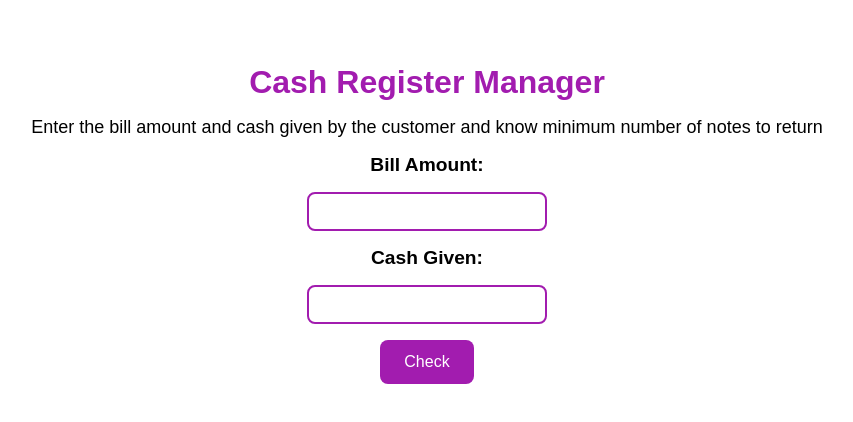
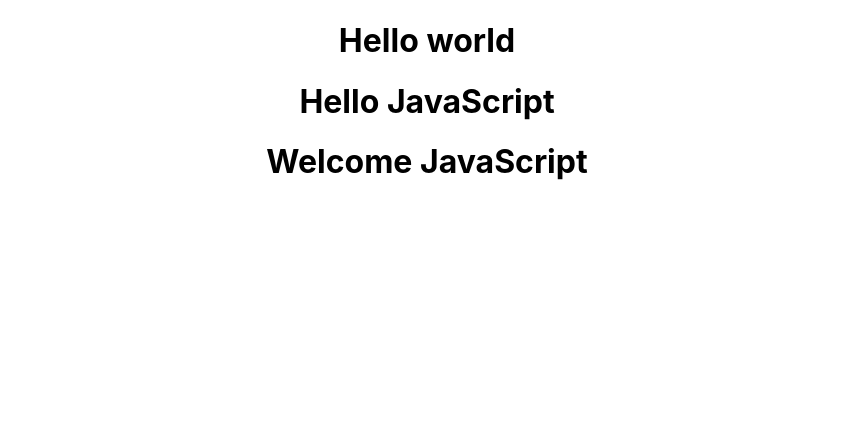
Before and after one commit to suraj-20/neog.camp, a React (Create React App) app in the folder LessonFive/first-react-app/: page / in a window 1280 px wide. Shown: the top 422 px of the page, without its empty margins (213-1066 px from the left). Built offline with nearby package versions, Linux system fonts and the light colour scheme.

Commit message:
Initial commit

```diff
--- a/LessonFive/first-react-app/src/App.css
+++ b/LessonFive/first-react-app/src/App.css
@@ -6,125 +6,3 @@
   height: 40vmin;
   pointer-events: none;
 }
-
-
-
-* {
-  margin: 0;
-  padding: 0;
-  box-sizing: border-box;
-}
-
-:root {
-  --primary-color: #a21caf;
-  --font: "Montserrat", sans-serif;
-}
-
-.container {
-  display: flex;
-  flex-direction: column;
-  margin: 4rem auto 7rem;
-  text-align: center;
-  font-family: var(--font);
-}
-
-.heading {
-  color: var(--primary-color);
-  font-weight: bold;
-  margin: 0rem auto 1rem;
-}
-
-.peragraph {
-  font-size: large;
-  font-weight: 500;
-  margin: 1rem;
-}
-
-.label {
-  display: block;
-  font-weight: bold;
-  font-size: 1.2rem;
-}
-
-.inputArea {
-  border: 2px solid var(--primary-color);
-  padding: 0.6rem 1rem;
-  font-size: 0.9rem;
-  width: 15rem;
-  border-radius: 0.5rem;
-  margin: 1rem;
-  outline: var(--primary-color);
-}
-
-.checkBtn {
-  display: block;
-  margin: auto;
-  padding: 0.8rem 1.5rem;
-  background-color: var(--primary-color);
-  outline: white;
-  border: none;
-  color: #fff;
-  font-size: 1rem;
-  font-weight: 500;
-  border-radius: 0.5rem;
-  cursor: pointer;
-}
-
-#errorMessage {
-  margin: 1rem;
-  font-size: 1.2rem;
-}
-
-.table {
-  margin: auto;
-  width: 50%;
-  border-collapse: collapse;
-  text-align: justify;
-}
-
-.table caption {
-  margin: 1rem 0rem;
-  font-size: 1.4rem;
-  font-weight: 600;
-}
-
-th,
-td {
-  border: 2px solid var(--primary-color);
-  border-collapse: collapse;
-  width: 0;
-  padding: 0.4rem;
-}
-
-
-
-
-@media (prefers-reduced-motion: no-preference) {
-  .App-logo {
-    animation: App-logo-spin infinite 20s linear;
-  }
-}
-
-.App-header {
-  background-color: #282c34;
-  min-height: 100vh;
-  display: flex;
-  flex-direction: column;
-  align-items: center;
-  justify-content: center;
-  font-size: calc(10px + 2vmin);
-  color: white;
-}
-
-.App-link {
-  color: #61dafb;
-}
-
-@keyframes App-logo-spin {
-  from {
-    transform: rotate(0deg);
-  }
-  to {
-    transform: rotate(360deg);
-  }
-}
--- a/LessonFive/first-react-app/src/App.js
+++ b/LessonFive/first-react-app/src/App.js
@@ -1,69 +1,18 @@
-import './App.css';
-import './Components/table.js'
+import { Component } from "react";
+import "./App.css";
+import Greet from "./Components/Greet";
+import Welcome from './Components/Welcome';
 
-export default function App() {
-  const billAmount = document.querySelector("bill-amount");
-  const cashGiven = document.querySelector("cash-given");
-  // const errorMessage = document.querySelector("errorMessage");
+class App extends Component {
+  render() {
+    return (
+      <div className="App">
+        <h1>Hello world</h1>
+        <Greet />
+        <Welcome />
+      </div>
+    );
+  }
+}
 
-  function onChangeHandler(event) {
-    var userBillInput = event.target.value;
-
-    checkChanges(userBillInput);
-  }
-
-  function checkChanges(userBillInput) {
-    console.log("clicked");
-    console.log(billAmount);
-    if (billAmount > 0) {
-      console.log(billAmount);
-      if (cashGiven <= billAmount) {
-        console.log("right");
-      } else {
-        console.log("wrong");
-        //errorMessage.innerText = "Do you want to wash plates?";
-      }
-    } else {
-      console.log("In outer else part");
-      // errorMessage.innerText = "Enter a valid number";
-    }
-  }
-
-  return (
-    <div className="App">
-      <div className="container">
-        <div>
-          <h1 className="heading">Cash Register Manager</h1>
-          <p className="peragraph">
-            Enter the bill amount and cash given by the customer and know
-            minimum number of notes to return
-          </p>
-          <label className="label">Bill Amount:</label>
-          <input
-            className="inputArea"
-            id="bill-amount"
-            type="text"
-            onChange={onChangeHandler}
-          />
-          <label className="label">Cash Given:</label>
-          <input
-            className="inputArea"
-            id="cash-given"
-            type="text"
-            onChange={onChangeHandler}
-          />
-          <button
-            className="checkBtn"
-            id="checkBtn"
-            onClick={() => checkChanges()}
-          >
-            Check
-          </button>
-          <div id="errorMessage"> {} </div>
-
-          <tableChange />
-        </div>
-      </div>
-    </div>
-  );
-}
+export default App;
--- /dev/null
+++ b/LessonFive/first-react-app/src/Components/Greet.js
@@ -0,0 +1,9 @@
+import React from "react";
+
+function Greet() {
+    return (
+        <h1>Hello JavaScript</h1>
+    )
+}
+
+export default Greet;
--- /dev/null
+++ b/LessonFive/first-react-app/src/Components/Welcome.js
@@ -0,0 +1,9 @@
+import React, { Component } from "react";
+
+class Welcome extends Component {
+    render() {
+        return <h1>Welcome JavaScript</h1>
+    }
+}
+
+export default Welcome;
--- a/LessonFive/first-react-app/src/Components/table.js
+++ /dev/null
@@ -1,33 +0,0 @@
-import '../App.css'
-
-export default function tableChecnge() {
-  return (
-    <>
-      <table className="table">
-        <caption>Return Change</caption>
-        <tbody>
-          <tr>
-            <th>No of Notes</th>
-            <td className="no-of-notes"></td>
-            <td className="no-of-notes"></td>
-            <td className="no-of-notes"></td>
-            <td className="no-of-notes"></td>
-            <td className="no-of-notes"></td>
-            <td className="no-of-notes"></td>
-            <td className="no-of-notes"></td>
-          </tr>
-          <tr>
-            <th>Notes</th>
-            <td>2000</td>
-            <td>500</td>
-            <td>100</td>
-            <td>50</td>
-            <td>20</td>
-            <td>10</td>
-            <td>1</td>
-          </tr>
-        </tbody>
-      </table>
-    </>
-  );
-}
```
